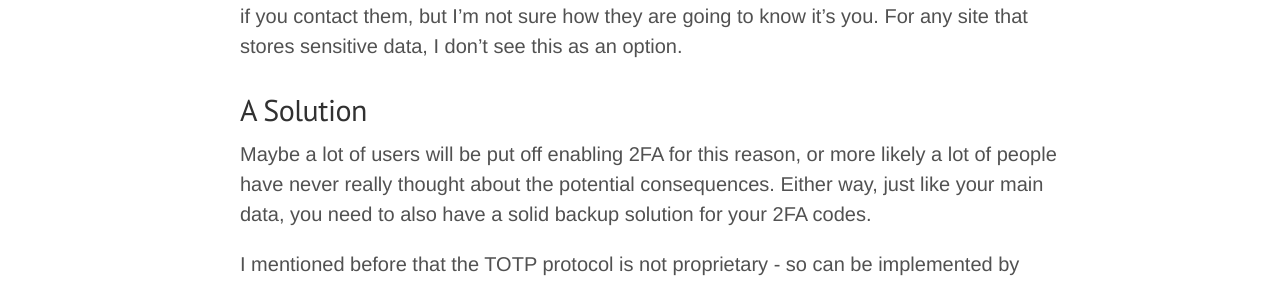
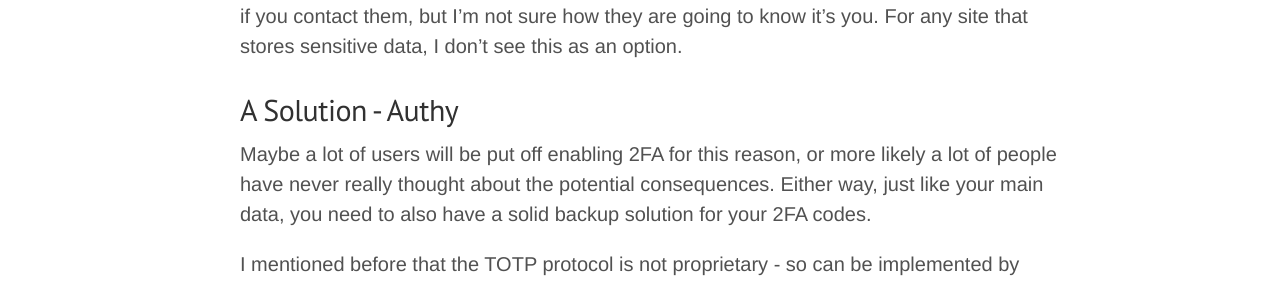
Before and after one commit to raharrison/ryanharrison.co.uk, a Jekyll site: the page built from _posts/2018-01-20-better-alternative-google-authenticator.md, in a window 1280 px wide and 900 px high, scrolled down 1661 px. Shown: the part 170-454 px from the top of the window. Built offline with Jekyll 4.4.1, drawn with Linux system fonts in a browser that asks for light colours; comment, search, counter and statistics services are not loaded.

Commit message:
Minor edit

```diff
--- a/_posts/2018-01-20-better-alternative-google-authenticator.md
+++ b/_posts/2018-01-20-better-alternative-google-authenticator.md
@@ -22,7 +22,7 @@
 
 And that's only taking into account those sites which *do* offer you a recovery code. For the no doubt significant number which do not, you are locked out of your account if you lose your phone. It's going to be in a case by case basis that some providers may let you back in if you contact them, but I'm not sure how they are going to know it's you. For any site that stores sensitive data, I don't see this as an option.
 
-### A Solution
+### A Solution - Authy
 
 Maybe a lot of users will be put off enabling 2FA for this reason, or more likely a lot of people have never really thought about the potential consequences. Either way, just like your main data, you need to also have a solid backup solution for your 2FA codes.
 
```
